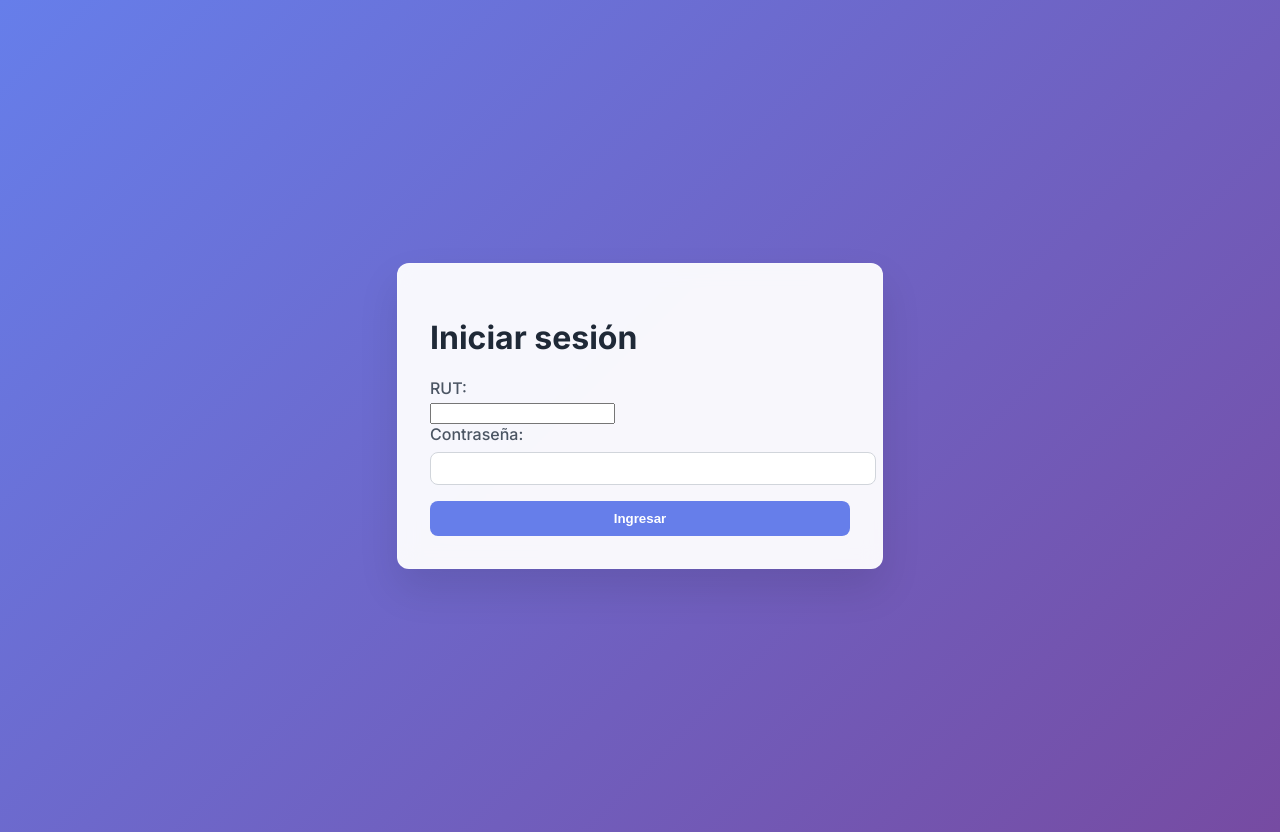
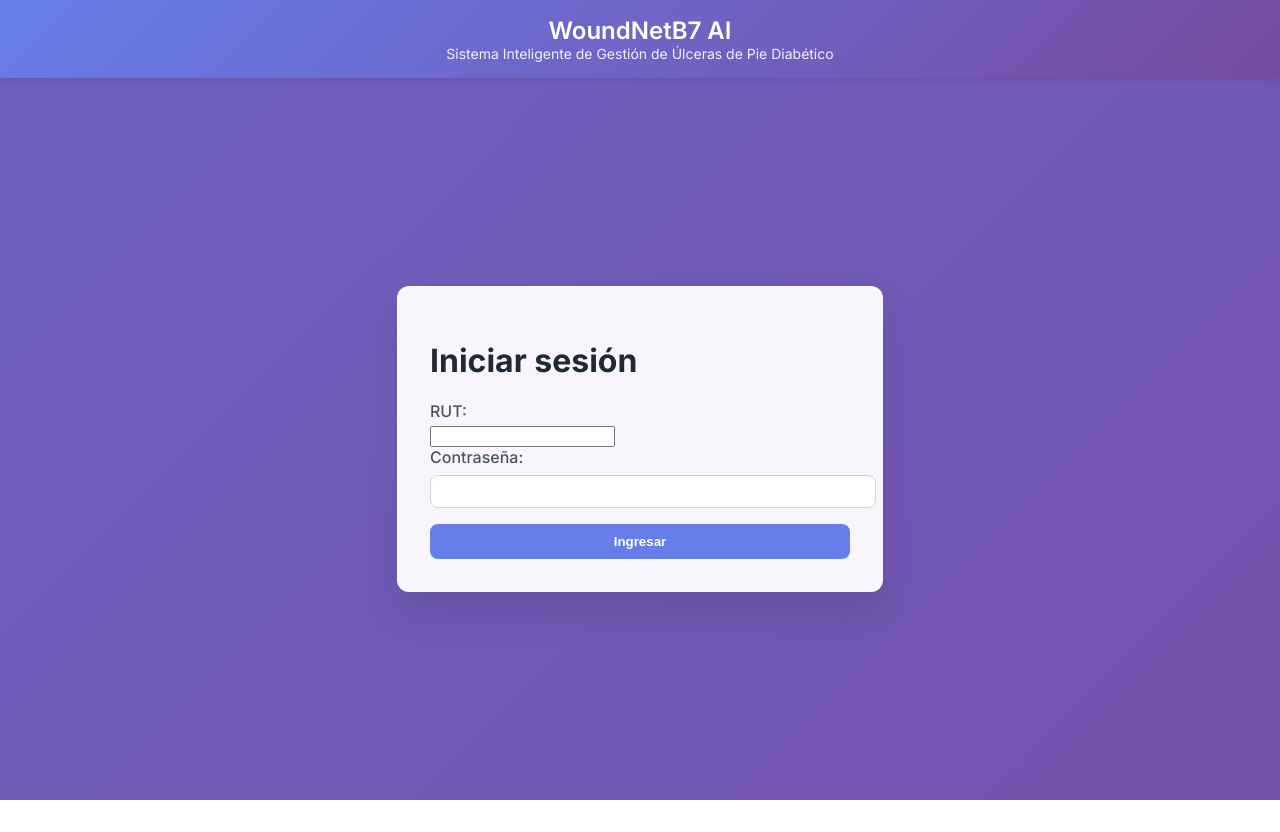
Before and after one commit to Tesis-ana/seminario, a Next.js app in the folder frontend/: page / in a window 1280 px wide. After the commit the page ends 800 px from the top, so only its background shows below. Built offline with nearby package versions, Linux system fonts and the light colour scheme.

Commit message:
Add animated header and interactive auth card

```diff
--- a/frontend/pages/index.js
+++ b/frontend/pages/index.js
@@ -59,10 +59,16 @@ export default function Home() {
     }
   };
 
-  if (!token) {
   return (
+    <div className="auth-container">
+      <header className="app-header">
+        <h1>WoundNetB7 AI</h1>
+        <p>Sistema Inteligente de Gestión de Úlceras de Pie Diabético</p>
+      </header>
       <div className="login-page">
         <div className="glass-card">
+          {!token ? (
+            <>
               <h1>Iniciar sesión</h1>
               <form onSubmit={handleSubmit}>
                 <div>
@@ -71,19 +77,18 @@ export default function Home() {
                 </div>
                 <div>
                   <label>Contraseña:</label>
-              <input type="password" value={contra} onChange={(e) => setContra(e.target.value)} />
+                  <input
+                    type="password"
+                    value={contra}
+                    onChange={(e) => setContra(e.target.value)}
+                  />
                 </div>
                 <button type="submit">Ingresar</button>
               </form>
               {error && <p className="error">{error}</p>}
-        </div>
-      </div>
-    );
-  }
-
-  return (
-    <div className="login-page">
-      <div className="glass-card">
+            </>
+          ) : (
+            <>
               <h1>Bienvenido</h1>
               <p>
                 <a href="/consultas">Ir a consultas</a>
@@ -95,6 +100,9 @@ export default function Home() {
                 <a href="/paciente">Mis Imágenes</a>
               </p>
               <LogoutButton />
+            </>
+          )}
+        </div>
       </div>
     </div>
   );
--- a/frontend/styles/globals.css
+++ b/frontend/styles/globals.css
@@ -4,11 +4,43 @@ body {
   font-family: 'Inter', sans-serif;
   margin: 0;
   background: linear-gradient(135deg, #667eea 0%, #764ba2 100%);
+  background-size: 400% 400%;
+  animation: gradientShift 15s ease infinite;
   color: #1f2937;
 }
 
+.auth-container {
+  min-height: 100vh;
+  display: flex;
+  flex-direction: column;
+}
+
+.app-header {
+  background: linear-gradient(135deg, #667eea 0%, #764ba2 100%);
+  color: #fff;
+  padding: 1rem 2rem;
+  box-shadow: 0 2px 8px rgba(0, 0, 0, 0.1);
+  animation: slideDown 0.6s ease-out;
+  display: flex;
+  flex-direction: column;
+  align-items: center;
+  text-align: center;
+}
+
+.app-header h1 {
+  margin: 0;
+  font-size: 1.5rem;
+  font-weight: 600;
+}
+
+.app-header p {
+  margin: 0;
+  font-size: 0.875rem;
+  opacity: 0.9;
+}
+
 .login-page {
-  min-height: 100vh;
+  flex: 1;
   display: flex;
   align-items: center;
   justify-content: center;
@@ -24,6 +56,13 @@ body {
   width: 100%;
   max-width: 420px;
   padding: 2rem;
+  animation: fadeInUp 0.6s ease-out;
+  transition: transform 0.3s ease, box-shadow 0.3s ease;
+}
+
+.glass-card:hover {
+  transform: translateY(-4px);
+  box-shadow: 0 25px 50px rgba(0, 0, 0, 0.15);
 }
 
 label {
@@ -44,6 +83,14 @@ select {
   margin-top: 0.25rem;
   margin-bottom: 1rem;
   background-color: #fff;
+  transition: border-color 0.3s ease, box-shadow 0.3s ease;
+}
+
+input:focus,
+select:focus {
+  outline: none;
+  border-color: #764ba2;
+  box-shadow: 0 0 0 3px rgba(118, 75, 162, 0.3);
 }
 
 button {
@@ -55,11 +102,15 @@ button {
   padding: 0.6rem 1rem;
   font-weight: 600;
   cursor: pointer;
-  transition: background-color 0.2s ease;
+  transition: background-color 0.2s ease, transform 0.1s ease;
 }
 
 button:hover {
   background-color: #5a67d8;
+}
+
+button:active {
+  transform: scale(0.97);
 }
 
 .error {
@@ -108,3 +159,37 @@ tbody tr:hover {
   0% { transform: rotate(0deg); }
   100% { transform: rotate(360deg); }
 }
+
+@keyframes fadeInUp {
+  from {
+    opacity: 0;
+    transform: translateY(20px);
+  }
+  to {
+    opacity: 1;
+    transform: translateY(0);
+  }
+}
+
+@keyframes slideDown {
+  from {
+    opacity: 0;
+    transform: translateY(-20px);
+  }
+  to {
+    opacity: 1;
+    transform: translateY(0);
+  }
+}
+
+@keyframes gradientShift {
+  0% {
+    background-position: 0% 50%;
+  }
+  50% {
+    background-position: 100% 50%;
+  }
+  100% {
+    background-position: 0% 50%;
+  }
+}
```
Lines whose indentation alone changed are shown as unchanged.
